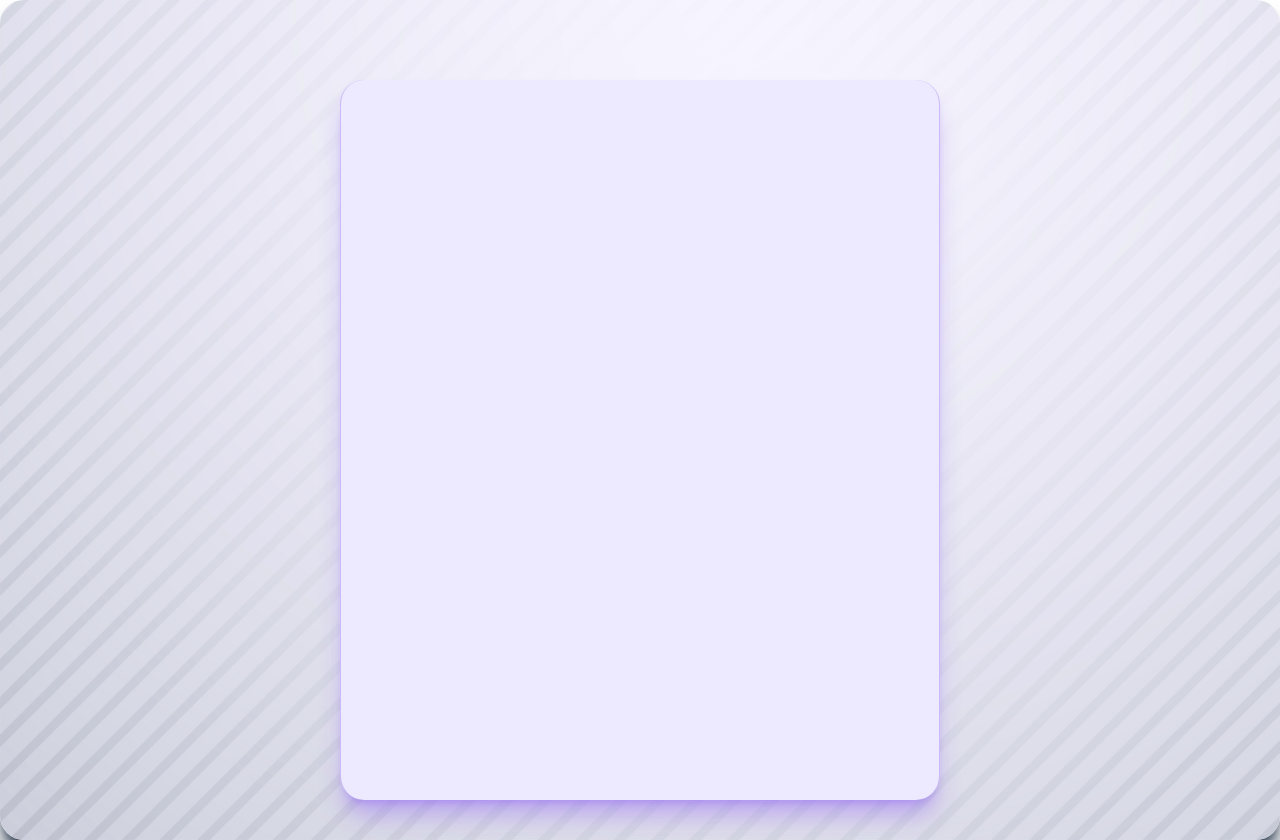
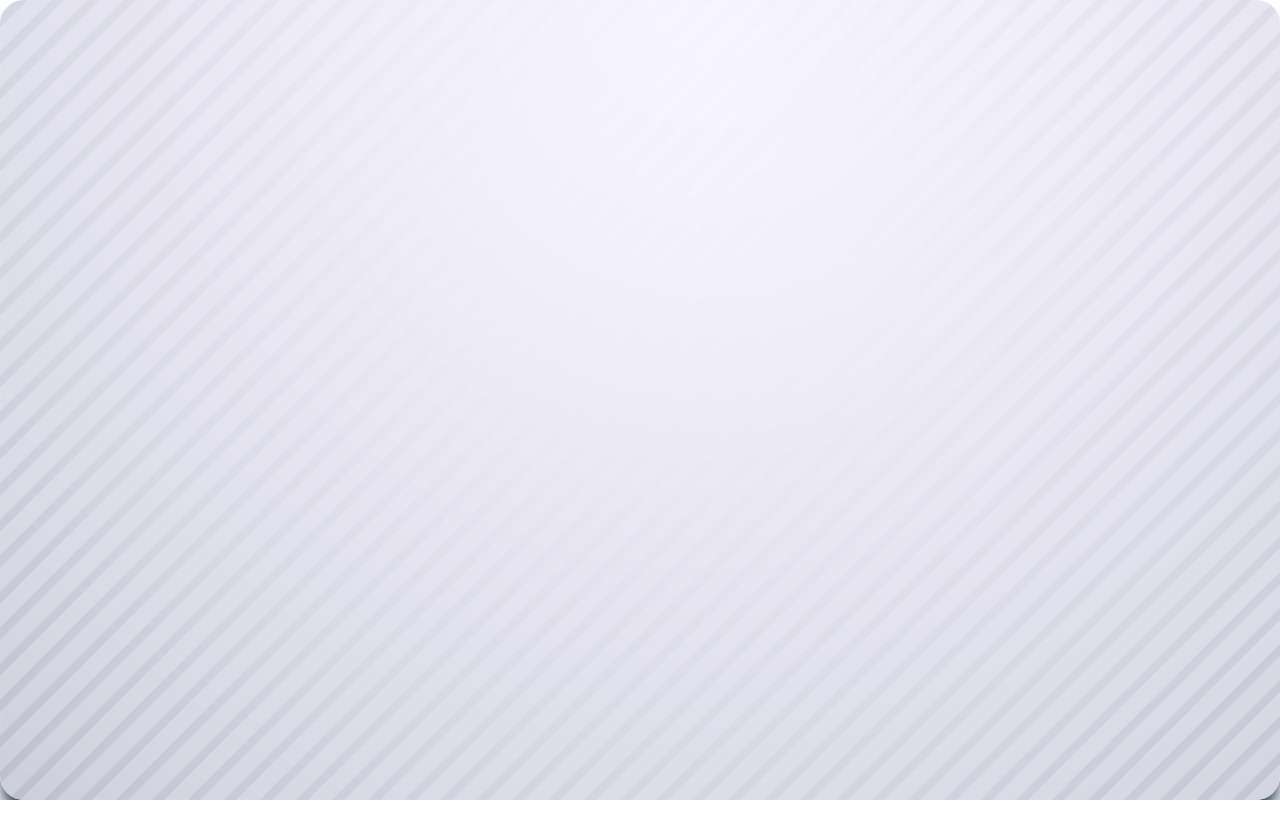
Before and after one commit to WSQuintero/QuizMaster, a React (Vite) app: page /teacher/questions-creator in a window 1280 px wide. After the commit the page ends 800 px from the top, so only its background shows below. Built offline with nearby package versions, Linux system fonts and the light colour scheme.

Commit message:
corregido tamaño de contenedor del creador de preguntas

```diff
--- a/src/pages/teacher/TeacherQuestionsCreator/TeacherQuestionsCreator.tsx
+++ b/src/pages/teacher/TeacherQuestionsCreator/TeacherQuestionsCreator.tsx
@@ -4,7 +4,7 @@
 function TeacherQuestionsCreator (): JSX.Element {
   return (
     <section className='w-full min-h-[100vh] flex justify-center items-center bg-violet-100/50 background rounded-3xl shadow-xl shadow-slate-700 p-10'>
-      <div className='bg-violet-100 relative  overflow-hidden rounded-3xl border-r mt-10 border-l border-violet-400/50 w-full xl:w-3/6  min-h-[90vh]   flex justify-start items-center flex-col shadow-xl gap-10 hover:shadow-violet-500/70 shadow-violet-500/40  transition-transform duration-300 ease-in-out overflow-y-auto'>
+      <div className='bg-violet-100 relative  overflow-hidden rounded-3xl border-r mt-10 border-l border-violet-400/50 w-full xl:w-3/6  h-auto   flex justify-start items-center flex-col shadow-xl gap-10 hover:shadow-violet-500/70 shadow-violet-500/40  transition-transform duration-300 ease-in-out overflow-y-auto'>
         <QuestionOptions />
       </div>
     </section>
```
